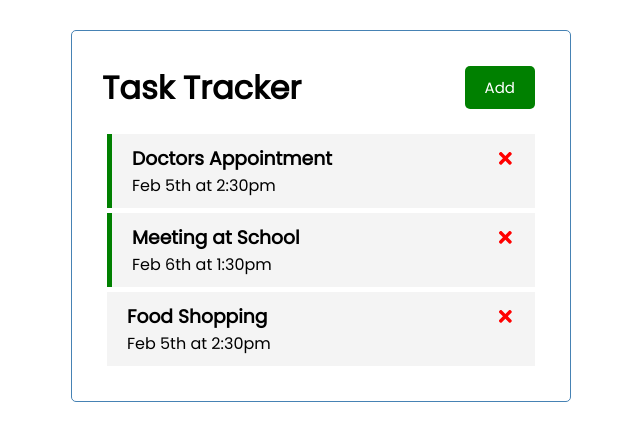
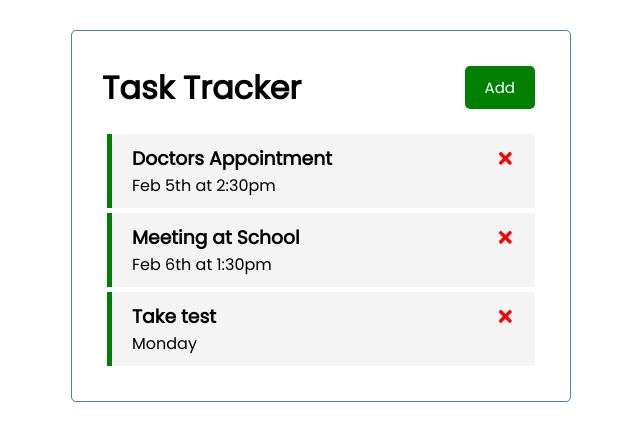
Before and after one commit to eddymandran/React_JS_Crash_Course_2021_2iTech, a React (Create React App) app: page / in a window 1280 px wide. Shown: the top 440 px of the page, without its empty margins (319-959 px from the left). Built offline with nearby package versions, Linux system fonts and the light colour scheme; data requests are answered from the project's data file.

Commit message:
Ajout d'une tache sur le serveur

```diff
--- a/db.json
+++ b/db.json
@@ -13,10 +13,10 @@
       "reminder": true
     },
     {
-      "id": 3,
-      "text": "Food Shopping",
-      "day": "Feb 5th at 2:30pm",
-      "reminder": false
+      "text": "Take test",
+      "day": "Monday",
+      "reminder": true,
+      "id": 3
     }
   ]
 }
--- a/src/App.js
+++ b/src/App.js
@@ -25,10 +25,16 @@
   };
 
   // Add task
-  const addTask = (task) => {
-    const id = Math.floor(Math.random() * 10000) + 1;
-    const newTask = { id, ...task };
-    setTasks([...tasks, newTask]);
+  const addTask = async (task) => {
+    const res = await fetch("http://localhost:5000/tasks", {
+      method: 'POST',
+      headers: { 'Content-type' : 'application/json'},
+      body: JSON.stringify(task)
+    });
+
+    const data = await res.json()
+    setTasks([...tasks, data])
+
   };
 
   // Delete Task
```
